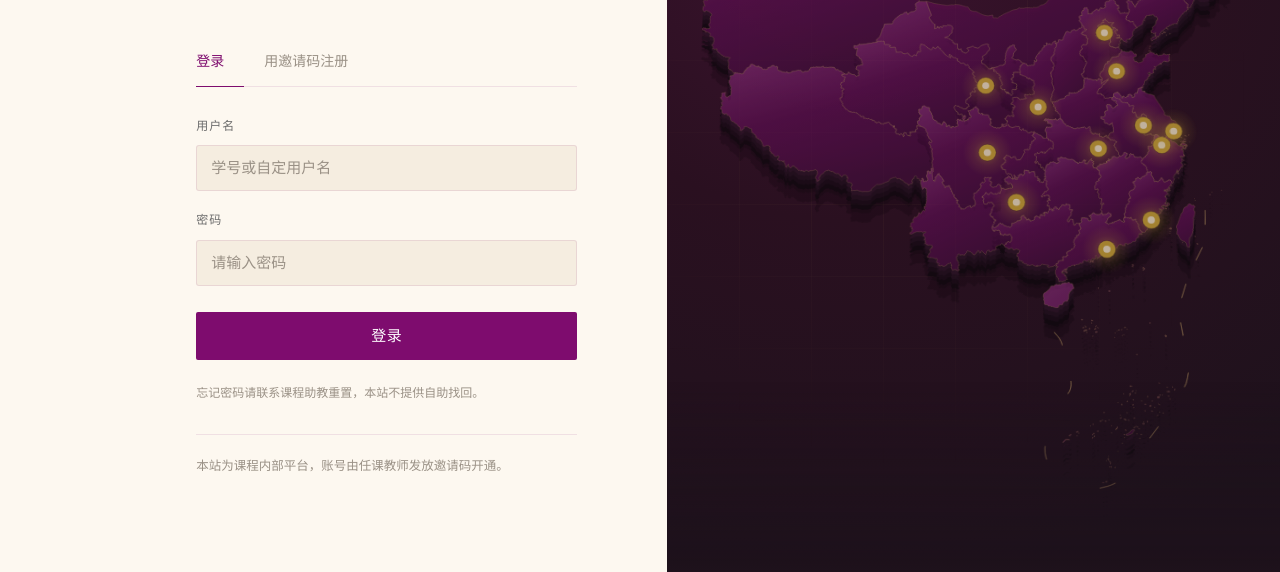
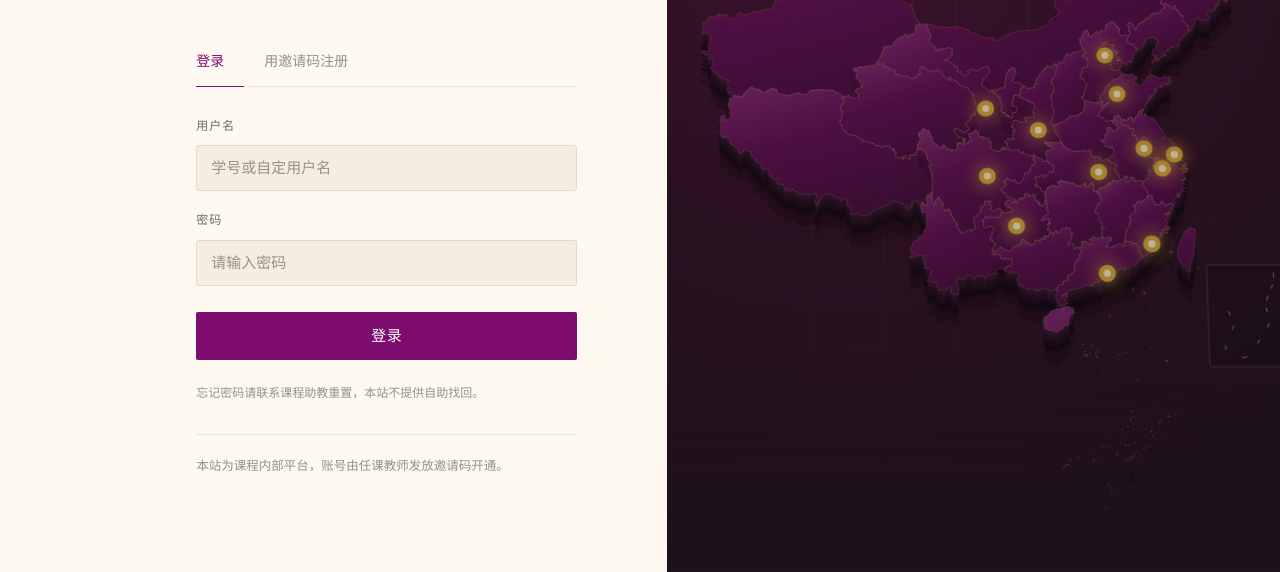
Before and after one commit to hengdaoye50/Innovation-in-Local-Government, a website built with Vite: page index.html in a window 1280 px wide. Shown: the part 228-800 px from the top of the page. Built offline with nearby package versions, Linux system fonts and the light colour scheme; files whose address does not match are found by name.

Commit message:
feat: 南海诸岛改为右下角附图，主图得以居中放大
九段线原本画在主图里，把整张图的视觉重心往下拽。按国内地图出版的标准做法
改成附图：九段线单独缩放到右下角一块带金色边框的小方框，标在東侧海面的空白处
（不能贴底，底部有纸色渐隐会糊住）。

主图因此不再需要为九段线留空，上留白 34、下留白 4——因为省面下方还有
侧壁与投影阴影合计约 34 单位，对称留白会让陆地看着偏上。底部渐隐同时从 88px 收到 64px。

```diff
--- a/src/components/map.js
+++ b/src/components/map.js
@@ -30,8 +30,10 @@ const LIFT = 20;
 const SIDE_COLORS = ["#0c070c", "#150b14", "#1f101d", "#2b1426"];
 
 const PAD_X = 24;
-const PAD_TOP = 8;
-const PAD_BOTTOM = 30;
+// 上部留白大于底部：省面下方还有侧壁和投影阴影（合计约 34 单位），
+// 若按对称留白，陆地会整体偏上、下方空出一截
+const PAD_TOP = 34;
+const PAD_BOTTOM = 4;
 
 function svgEl(tag, attrs = {}, children = []) {
   const node = document.createElementNS(NS, tag);
@@ -449,10 +451,41 @@ export function createMap(container, { onSelect, onHover, onFocus } = {}) {
       gTops.append(top);
     }
 
-    const gIslands = svgEl("g", { class: "map-islands" });
+    // 九段线不做主图的一部分：它会让整张图的视觉重心往下拽。
+    // 按国内地图出版的标准做法缩成右下角的附图，既不缺版图要素，也不干扰主体构图。
+    const gInset = svgEl("g", { class: "map-inset" });
     for (const feature of islands) {
       const d = pathGen(feature);
-      if (d) gIslands.append(svgEl("path", { d, class: "island-line" }));
+      if (!d) continue;
+
+      const b = pathGen.bounds(feature);
+      const w = Math.max(1, b[1][0] - b[0][0]);
+      const h = Math.max(1, b[1][1] - b[0][1]);
+      // 附图尺寸固定，线宽由 non-scaling-stroke 保持恒定，不随缩放变细
+      const boxW = 88;
+      const boxH = 108;
+      const s = Math.min(boxW / w, boxH / h) * 0.84;
+      const boxX = VIEW_W - boxW - 6;
+      // 不能贴底：底部有纸色渐隐，附图会糊在里面。放在东侧海面的空白处
+      const boxY = VIEW_H - boxH - 150;
+      const tx = boxX + (boxW - w * s) / 2 - b[0][0] * s;
+      const ty = boxY + (boxH - h * s) / 2 - b[0][1] * s;
+
+      gInset.append(
+        svgEl("rect", {
+          x: boxX,
+          y: boxY,
+          width: boxW,
+          height: boxH,
+          rx: 1.5,
+          class: "inset-frame",
+        }),
+        svgEl(
+          "g",
+          { transform: `translate(${tx.toFixed(1)} ${ty.toFixed(1)}) scale(${s.toFixed(3)})` },
+          [svgEl("path", { d, class: "island-line" })]
+        )
+      );
     }
 
     gLinks = svgEl("g", { class: "map-links" });
@@ -461,7 +494,7 @@ export function createMap(container, { onSelect, onHover, onFocus } = {}) {
     gAtlas = svgEl("g", { class: "map-atlas" });
 
     gLand.append(gShadow, gSides, gTops);
-    gRoot.append(gLand, gIslands, gLinks, gNodes, gAtlas, gFocus);
+    gRoot.append(gLand, gInset, gLinks, gNodes, gAtlas, gFocus);
   }
 
   /* ————————— 节点 ————————— */
--- a/src/styles/map.css
+++ b/src/styles/map.css
@@ -29,8 +29,8 @@
   left: 0;
   right: 0;
   bottom: 0;
-  height: 88px;
-  background: linear-gradient(to bottom, rgba(30, 18, 28, 0), var(--paper) 94%);
+  height: 64px;
+  background: linear-gradient(to bottom, rgba(30, 18, 28, 0), var(--paper) 96%);
   pointer-events: none;
   z-index: 3;
 }
@@ -197,6 +197,11 @@
 
 .map-svg.is-atlas .island-line {
   opacity: 0.4;
+  transition: opacity 640ms var(--ease);
+}
+
+.map-svg.is-atlas .inset-frame {
+  opacity: 0.5;
   transition: opacity 640ms var(--ease);
 }
 
@@ -544,6 +549,15 @@
   stroke: rgba(196, 162, 101, 0.55);
   stroke-width: 0.8;
   stroke-linecap: round;
+  /* 附图里的九段线被缩放过，线宽要固定，否则会细到看不见 */
+  vector-effect: non-scaling-stroke;
+}
+
+/* 南海诸岛附图：半透明底 + 金色细边，从主图上游离出来 */
+.inset-frame {
+  fill: rgba(24, 14, 24, 0.55);
+  stroke: rgba(196, 162, 101, 0.38);
+  stroke-width: 0.8;
 }
 
 /* —— 案例节点 —— */
```
